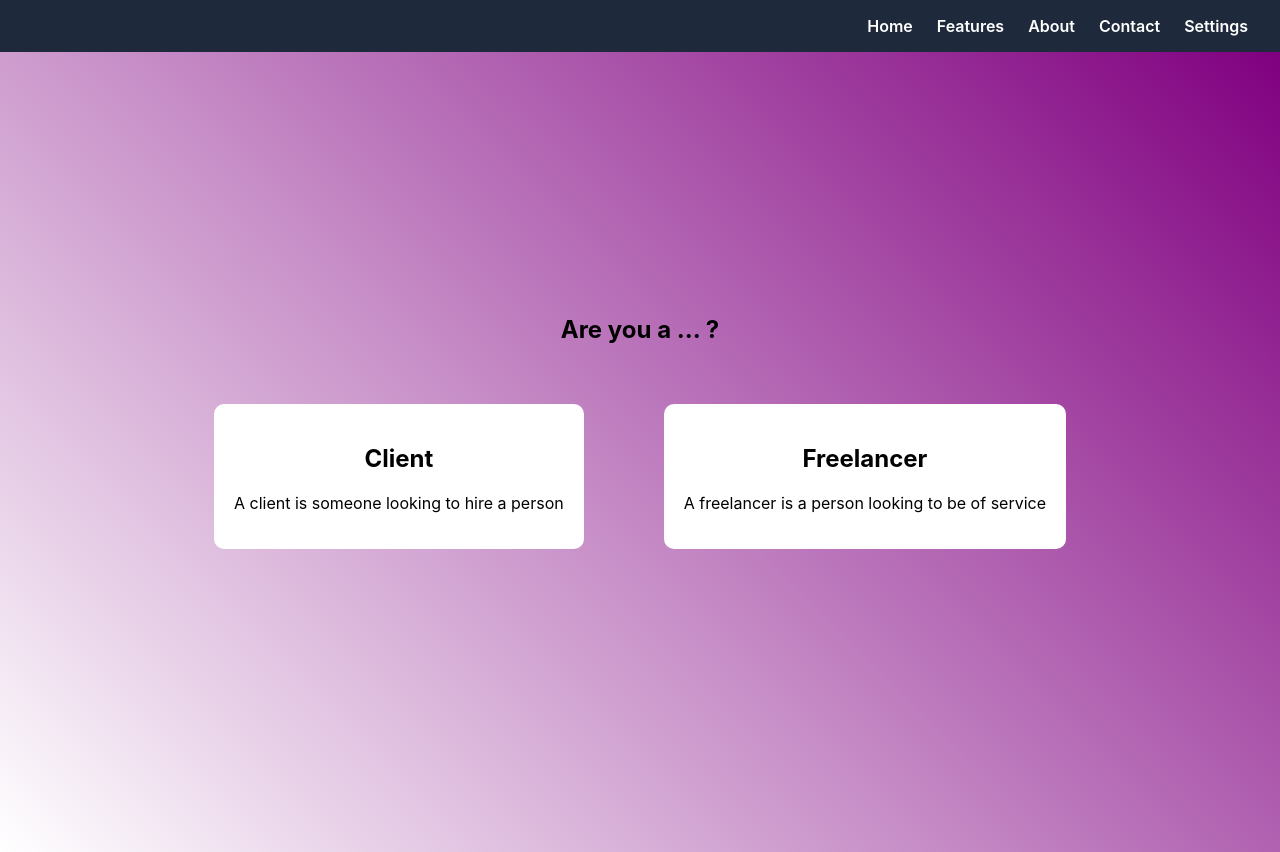
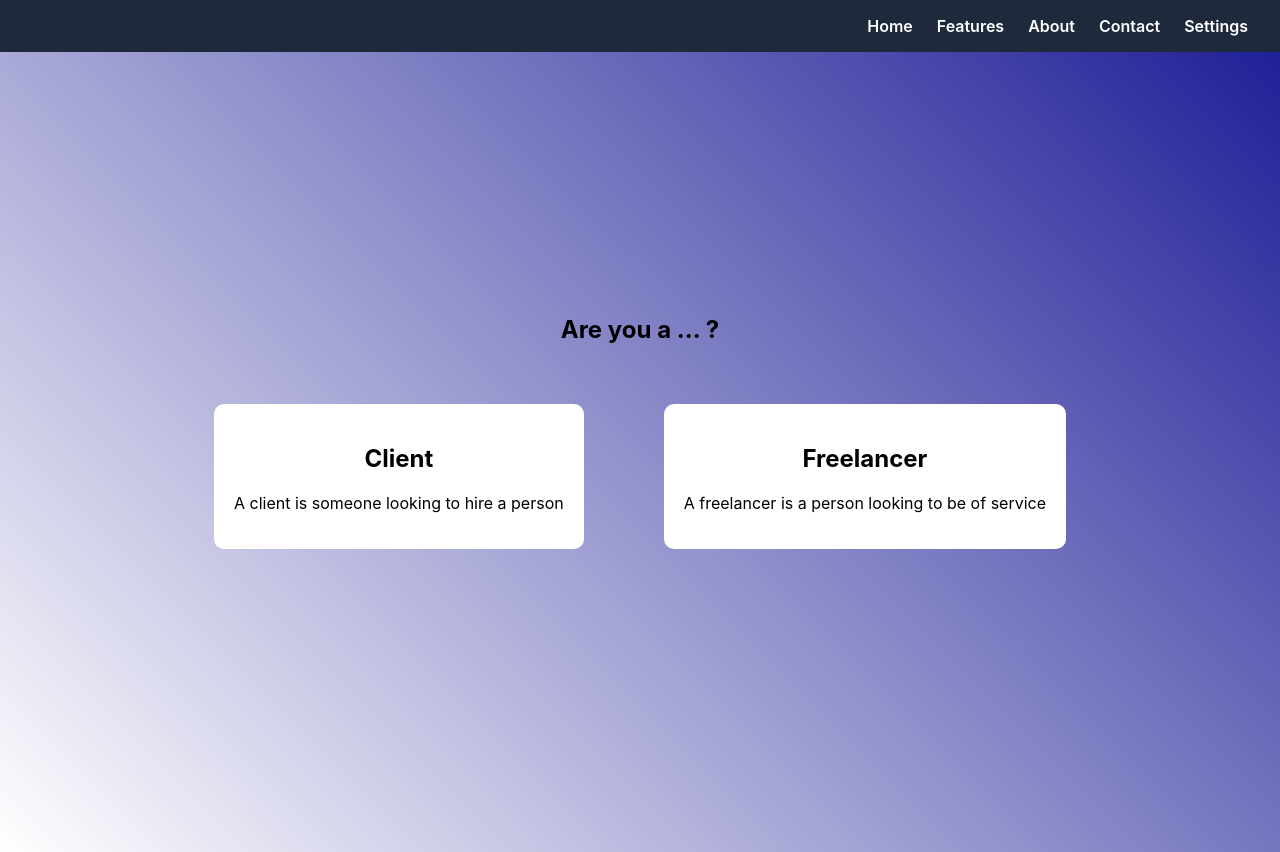
Before and after one commit to ZayaanOmar/skillVerse, a React (Create React App) app in the folder frontend/: page /signup/roles in a window 1280 px wide. Built offline with nearby package versions, Linux system fonts and the light colour scheme.

Commit message:
Added redirection from client role picking to client home page

```diff
--- a/frontend/src/pages/RoleSelection.css
+++ b/frontend/src/pages/RoleSelection.css
@@ -1,5 +1,5 @@
 .role-selection{
-    background: linear-gradient(45deg, white, purple);
+    background: linear-gradient(45deg, white, rgb(32, 32, 152));
     height: 100vh;
     display: flex;
     justify-content: center;   /* centers horizontally */
--- a/frontend/src/pages/RoleSelection.jsx
+++ b/frontend/src/pages/RoleSelection.jsx
@@ -1,12 +1,15 @@
 import React from 'react';
+import { useNavigate } from 'react-router-dom';
 import './RoleSelection.css'; //importing css style file
 const RoleSelection = () => {
+    {/* Creating navigation to switch pages */}
+    const navigate = useNavigate();
     return (
         <main className='role-selection'>
             <section className='role-body'>
                 <h1>Are you a ... ?</h1>
                 <section className='roles-container'>
-                    <section className='client-description'>
+                    <section className='client-description' onClick={() => navigate("/client/home")}>
                         <h2>Client</h2>
                         <p>A client is someone looking to hire a person</p>
                     </section>
```
